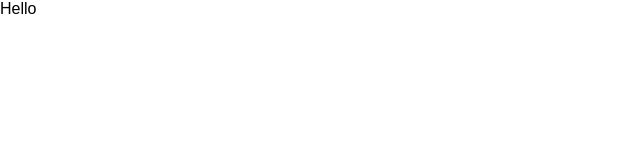
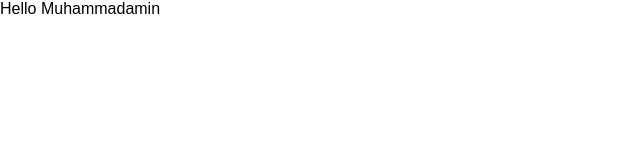
Before and after one commit to abdullox0900/designo, a React (Vite) app: page / in a window 1280 px wide. Shown: the top 160 px of the page, without its empty margins (0-640 px from the left). Built offline with nearby package versions, Linux system fonts and the light colour scheme.

Commit message:
add new text

```diff
--- a/src/App.jsx
+++ b/src/App.jsx
@@ -4,7 +4,7 @@ function App() {
 
   return (
     <>
-       Hello
+       Hello Muhammadamin
     </>
   )
 }
```
